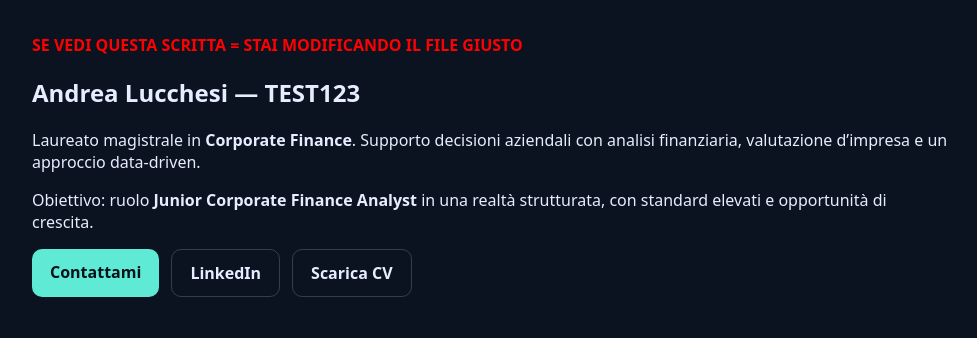
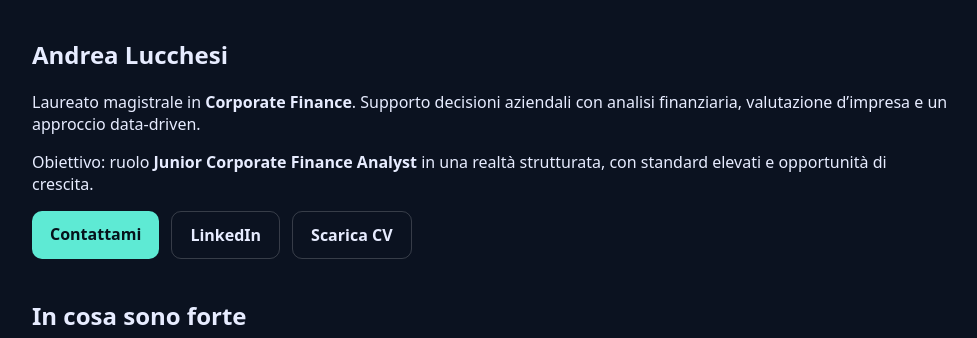
Before and after one commit to Andrea4444442/andrea-lucchesi-website, a Flask app: page / in a window 1280 px wide. Shown: the part 58-396 px from the top of the page, without its empty margins (126-1103 px from the left). Run offline with Flask 3, Linux system fonts and the light colour scheme.

Commit message:
Rimossa scritta di debug dalla homepage

```diff
--- a/templates/index.html
+++ b/templates/index.html
@@ -1,10 +1,8 @@
 {% extends "base.html" %}
 {% block content %}
 
-<p style="color:red; font-weight:700;">SE VEDI QUESTA SCRITTA = STAI MODIFICANDO IL FILE GIUSTO</p>
-
 <section style="margin-bottom: 40px;">
-    <h1>Andrea Lucchesi — TEST123</h1>
+  <h1>Andrea Lucchesi</h1>
   <p class="lead">
     Laureato magistrale in <strong>Corporate Finance</strong>. Supporto decisioni aziendali con analisi finanziaria,
     valutazione d’impresa e un approccio data-driven.
```
